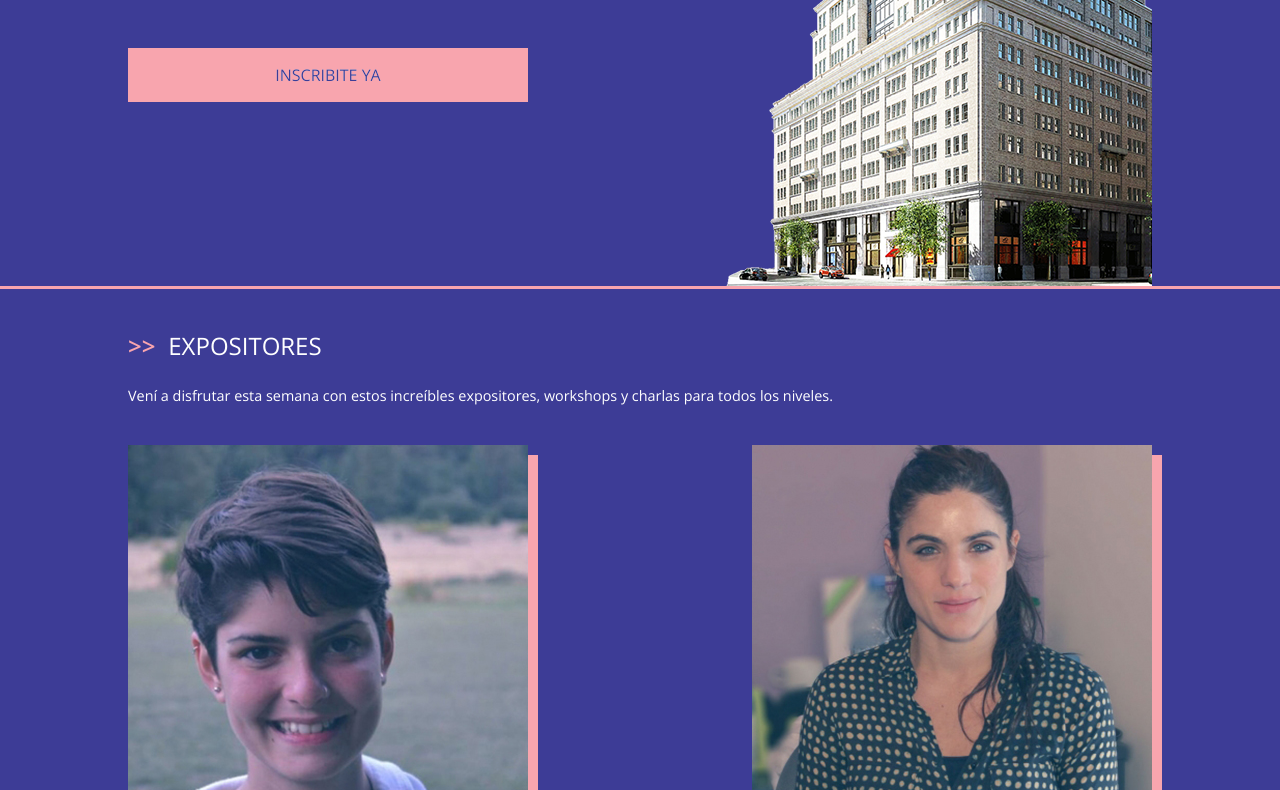
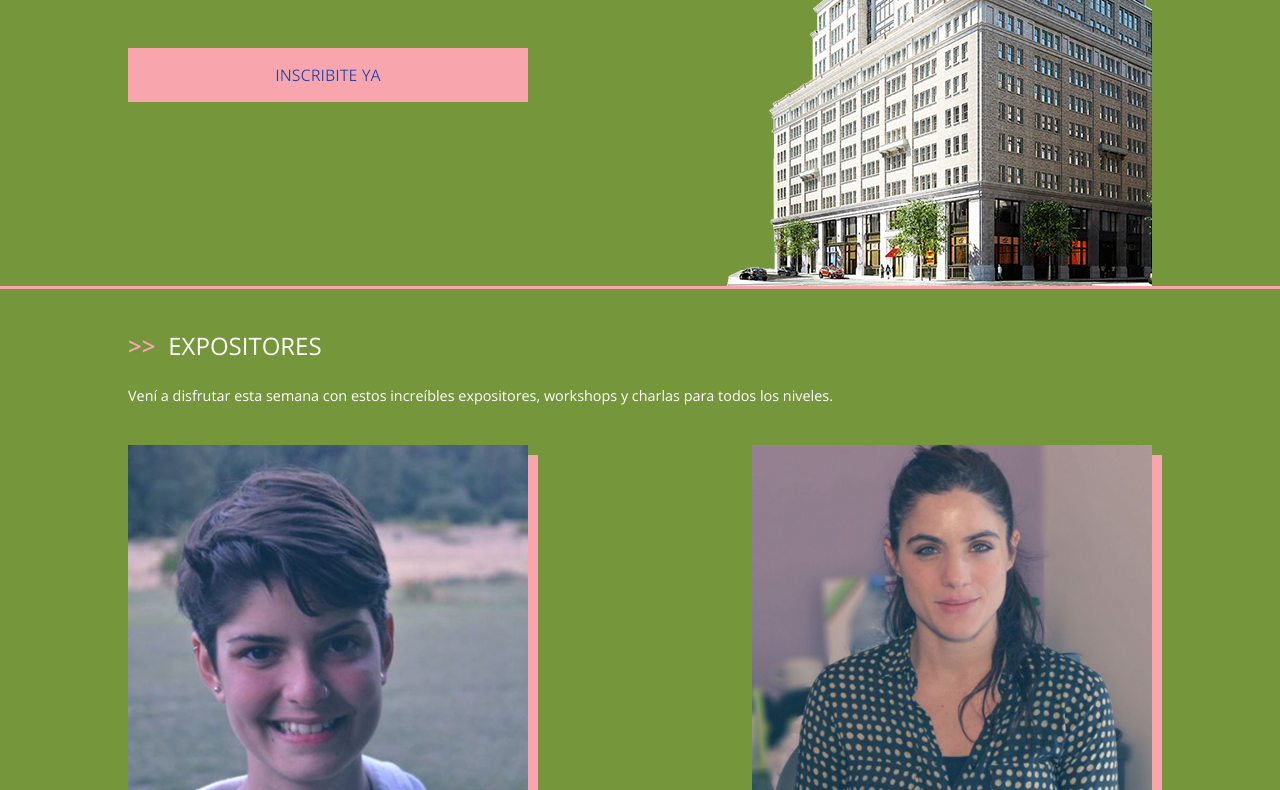
Before and after one commit to martorobledo/sitio, a plain HTML site: page index.html in a window 1280 px wide. Shown: the part 325-1115 px from the top of the page. Drawn offline with nearby package versions, Linux system fonts and the light colour scheme.

Commit message:
cambie color

```diff
--- a/css/style.css
+++ b/css/style.css
@@ -7,7 +7,7 @@
   box-sizing: border-box; }
 
 body {
-  background-color: #3d3c96;
+  background-color: #76963c;
   font-family: "Open Sans", sans-serif;
   color: #FFF;
   overflow-x: hidden; }
```
